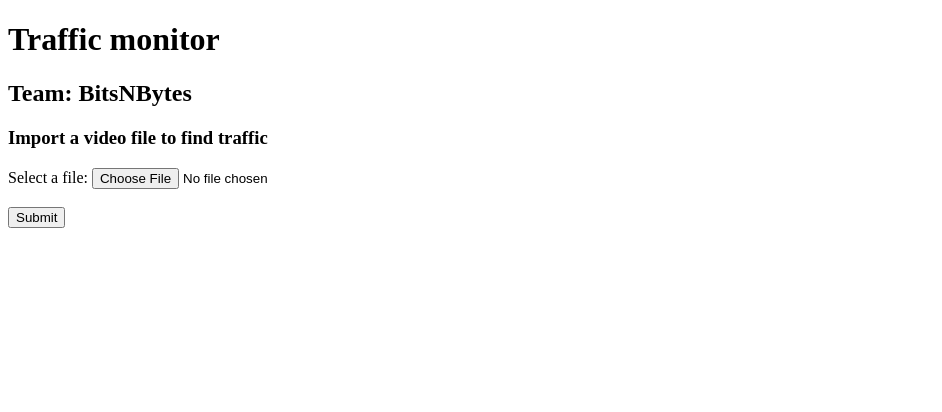
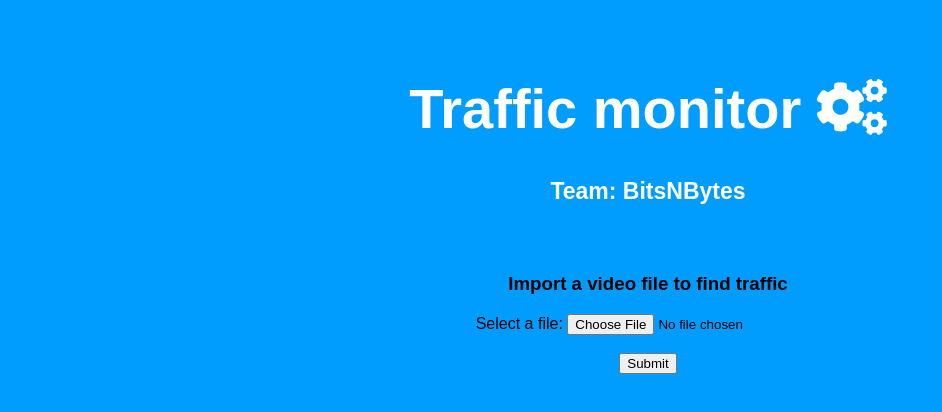
Before and after one commit to DivyaAmalraj/NC_GEU_MK104_BITS-N-BYTES1, a plain HTML site: page Interface/index.html in a window 1280 px wide. Shown: the whole page, without its empty margins (0-942 px from the left). Drawn offline with Linux system fonts and the light colour scheme.

Commit message:
front end defined

```diff
--- /dev/null
+++ b/Interface/css/style.css
@@ -0,0 +1,27 @@
+html, body{
+    width: 100%;
+    height: 100%;
+    overflow-x: hidden;
+    overflow-y: visible;
+}
+
+body{
+    background-color: #009DFF;
+    background-position: center;
+    background-repeat: no-repeat;
+    background-size: cover;
+    text-align: center;
+    font-family: sans-serif;
+
+}
+
+header{
+
+    padding: 30px;
+    font-size: 28px;
+    color:#FFFFFF;
+}
+
+h2{
+    font-size: 23px;
+}
--- a/Interface/index.html
+++ b/Interface/index.html
@@ -3,16 +3,26 @@
 <head>
     <meta charset="UTF-8">
     <title>Traffic Monitor</title>
+    <link rel="stylesheet" href="css/style.css">
+    <link rel="stylesheet" href="https://cdnjs.cloudflare.com/ajax/libs/font-awesome/5.13.0/css/all.min.css">
 </head>
 <body>
+       <header>
+           <h1>Traffic monitor <i class="fa fa-cogs" aria-hidden="true"></i> </h1>
+           <h2> Team: BitsNBytes</h2>
+       </header>
+       <div class="section-1">
 
-       <h1>Traffic monitor</h1>
-       <h2> Team: BitsNBytes</h2>
-    <h3>Import a video file to find traffic</h3>
-<form action="/predict">
+       </div>
+
+    <div align="center">
+         <h3>Import a video file to find traffic</h3>
+    <form action="/predict">
   <label for="myfile">Select a file:</label>
   <input type="file" id="myfile" name="myfile"><br><br>
   <input type="submit">
-</form>
+    </form>
+    </div>
+
 </body>
 </html>
```
Also changed, not shown: Interface/img/bg.jpg (added), Interface/js/script.js (added).
